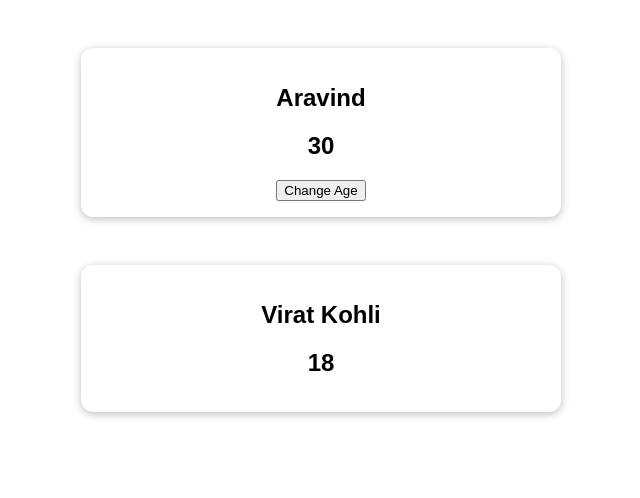
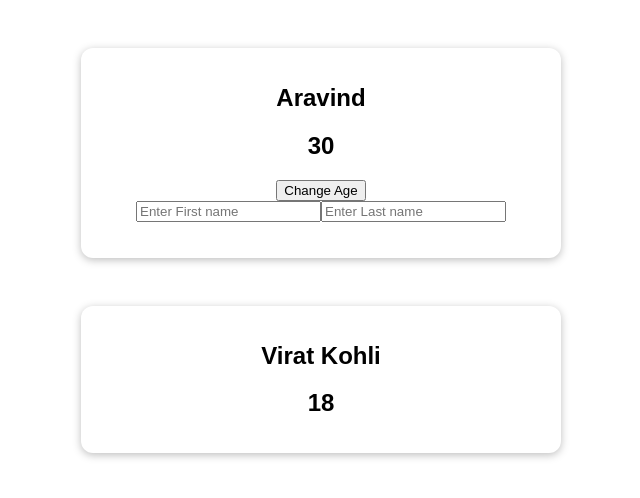
Before and after one commit to GaneshKosuri/Vue, a Vue app in the folder Vue Projects/composition-01-starting-setup/: page / in a window 1280 px wide. Shown: the top 498 px of the page, without its empty margins (319-959 px from the left). Built offline with nearby package versions, Linux system fonts and the light colour scheme; the HTML template or start-up script is replaced by a standard one.

Commit message:
replaced computed properties with computed function

```diff
--- a/Vue Projects/composition-01-starting-setup/src/App.vue
+++ b/Vue Projects/composition-01-starting-setup/src/App.vue
@@ -3,6 +3,11 @@
     <h2>{{ user.name }}</h2>
     <h2>{{ user.age }}</h2>
     <button @click="updateUserAge">Change Age</button>
+    <div>
+      <input type="text" placeholder="Enter First name" @input="setFirstName" />
+      <input type="text" placeholder="Enter Last name" @input="setLastName" />
+    </div>
+    <h2>{{ fullName }}</h2>
   </section>
   <section class="container">
     <h2>{{ cricketer.name }}</h2>
@@ -11,7 +16,7 @@
 </template>
 
 <script setup>
-import { ref, reactive } from 'vue';
+import { ref, reactive, computed } from 'vue';
 
 // const username = ref('Ganesh Kosuri');
 // const age = ref(20);
@@ -26,7 +31,20 @@
   age: 25,
 });
 
-console.log('user', user);
+const firstName = ref('');
+const lastName = ref('');
+
+const setFirstName = (event) => {
+  firstName.value = event.target.value;
+};
+
+const setLastName = (event) => {
+  lastName.value = event.target.value;
+};
+
+const fullName = computed(() => firstName.value + ' ' + lastName.value);
+
+// console.log('user', user);
 
 const cricketer = reactive({
   name: 'Dhoni',
```
